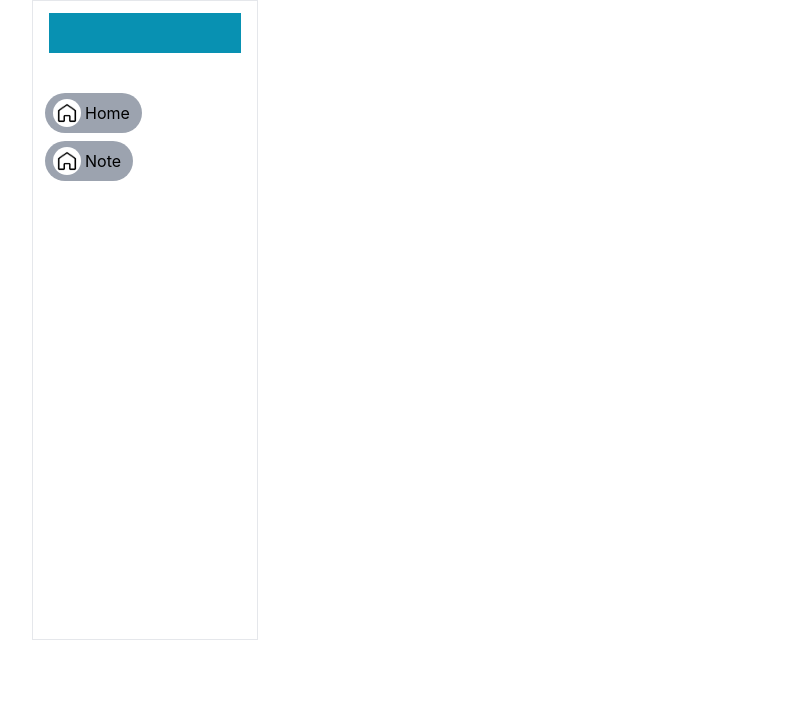
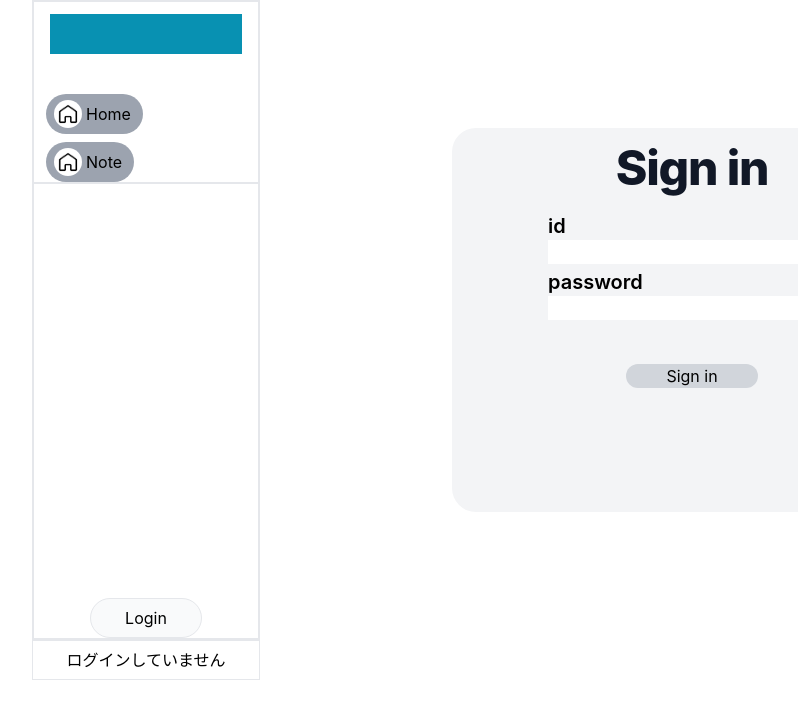
Before and after one commit to senntou/loose-leaf-front, a React (Create React App) app: page /login in a window 1280 px wide. Before the commit this address had no page. Shown: the top 718 px of the page, without its empty margins (8-806 px from the left). Built offline with nearby package versions, Linux system fonts and the light colour scheme; no server answers.

Commit message:
feat: ログイン機能の実装
ログイン・ログアウトボタンの設置
ログインフォームの実装
ユーザーIDをContextにより共有

```diff
--- a/src/App.tsx
+++ b/src/App.tsx
@@ -3,15 +3,18 @@ import './App.css';
 import { MainContent } from './components/MainContent';
 import { SideBarContainer } from './components/Side/SideBarContainer';
 import { Spacer } from './components/Spacer';
+import { UserIdContextProvider } from './context/UserIdContext';
 
 function App() {
 
   return (
     <div className="App flex justify-center">
       <BrowserRouter>
-        <SideBarContainer/>
-        <MainContent/>
-        <Spacer/>
+        <UserIdContextProvider>
+          <SideBarContainer/>
+          <MainContent/>
+          <Spacer/>
+        </UserIdContextProvider>
       </BrowserRouter>
     </div>
   );
--- /dev/null
+++ b/src/components/Auth/LoginView.tsx
@@ -0,0 +1,91 @@
+import React, { FormEventHandler, useContext, useState } from "react";
+import { UserIdContext } from "../../context/UserIdContext";
+import { useNavigate } from "react-router-dom";
+
+type InputType = {
+    id:string,
+    password:string
+}
+type MyInputPropsType = {
+    values:InputType,
+    setValues: React.Dispatch<React.SetStateAction<InputType>>
+    content: 'id' | 'password'
+}
+
+export const MyInput = (props : MyInputPropsType) => {
+
+    const handleInputChange = (e : React.ChangeEvent<HTMLInputElement>) => {
+        const target = e.target;
+
+        switch(props.content){
+            case "id":
+                props.setValues( (prev) => ({...prev, id:target.value}));
+                break;
+            case "password":
+                props.setValues( (prev) => ({...prev, password:target.value}));
+                break;
+        }
+    }
+
+    return (
+        <div className="flex flex-col items-start my-1">
+            <label className="font-semibold text-xl">{props.content}</label>
+            <input
+                className="w-[18rem]"
+                type="text"
+                value={props.values[props.content]}
+                onChange={handleInputChange}
+            ></input>
+        </div>
+    );
+}
+
+
+export const LoginView = () => {
+
+    const [values ,setValues] = useState<InputType>({id:"", password:""});
+    const context = useContext(UserIdContext);
+    const navigate = useNavigate();
+    if(context === undefined) return (<div/>);
+
+    const handleSubmit : FormEventHandler<HTMLFormElement> = (event) => {
+        event.preventDefault();
+        fetch("http://localhost:3000/auth/login",{
+            method: "POST",
+            headers: {
+                "Content-Type" : "application/json"
+            },
+            credentials: "include",
+            body: JSON.stringify({id: values.id, password: values.password}),
+            redirect:"follow"
+        })
+        .then( (res) => {
+            console.log(res);
+            if(res.status === 200){
+                context.fetchUserId();
+                navigate("/");
+            }
+        });
+    }
+
+    return (
+        <div className="flex justify-center py-32 h-full w-full">
+            <div className="flex flex-col justify-start h-[24rem] w-[30rem] items-center bg-gray-100 rounded-3xl">
+
+                <h1 className="my-4 text-5xl font-extrabold leading-none tracking-tight text-gray-900">
+                    Sign in
+                </h1>
+
+                <form onSubmit={handleSubmit}>
+                    <MyInput values={values} setValues={setValues} content="id" />
+                    <MyInput values={values} setValues={setValues} content="password" />
+                    <button
+                        className="my-10 px-10 bg-gray-300 hover:bg-gray-400 rounded-xl"
+                        type="submit"
+                    >Sign in</button>
+                </form>
+
+            </div>
+        </div>
+    );
+}
--- a/src/components/MainContent.tsx
+++ b/src/components/MainContent.tsx
@@ -1,14 +1,16 @@
 import { Route, Routes } from "react-router-dom";
 import { NoteListPage } from "./NoteList/NoteListPage";
-import { NoteView } from "./NoteView";
+import { NoteViewContainer } from "./NoteViewer/NoteViewContainer";
+import { LoginView } from "./Auth/LoginView";
 
 export const MainContent = () => {
 
     return (
-        <div className="w-[54rem]">
+        <div className="w-[54rem] min-w-[54rem]">
             <Routes>
                 <Route path="/" element={<NoteListPage/>}/>
-                <Route path="/note/:noteId" element={<NoteView/>}/>
+                <Route path="/note/:noteId" element={<NoteViewContainer/>}/>
+                <Route path="/login" element={<LoginView/>}/>
             </Routes>
         </div>
     );
--- a/src/components/NoteList/NotePanel.tsx
+++ b/src/components/NoteList/NotePanel.tsx
@@ -35,7 +35,7 @@ export const NotePanel = (props: {file : NoteType}) => {
     }
 
     return (
-        <div className="flex h-48 w-full p-2 bg-white hover:bg-gray-50 rounded-2xl shadow-2xl" onClick={changeToNoteView}>
+        <button className="flex h-48 w-full p-2 bg-white hover:bg-gray-50 rounded-2xl shadow-2xl" onClick={changeToNoteView}>
             <Icon/>
             <div className="flex flex-col mx-5">
                 <Title>
@@ -45,6 +45,6 @@ export const NotePanel = (props: {file : NoteType}) => {
                     {props.file.comment}
                 </Comment>
             </div>
-        </div>
+        </button>
     );
 }
--- /dev/null
+++ b/src/components/NoteViewer/NoteView.tsx
@@ -0,0 +1,12 @@
+import { useParams } from "react-router-dom";
+
+export const NoteView = () => {
+    const {noteId} = useParams();
+    const noteURL = "http://localhost:3000/pdf/" + noteId;
+
+    return (
+        <div className="flex justify-center">
+            <iframe className="w-[50rem] h-screen" title={"note-" + noteId} src={noteURL} />
+        </div>
+    );
+}
--- a/src/components/NoteView.tsx
+++ b/src/components/NoteViewer/NoteViewContainer.tsx
@@ -1,15 +1,14 @@
 import { useEffect, useState } from "react";
-import { NoteType } from "./types/MainContentTypes";
+import { NoteType } from "../types/MainContentTypes";
 import { useParams } from "react-router-dom";
+import { NoteView } from "./NoteView";
 
-export const NoteView = () => {
+export const NoteViewContainer = () => {
 
     const [file, setFile] = useState<NoteType | null>(null);
     const {noteId} = useParams();
 
     useEffect(() => {
-        console.log('note id is below')
-        console.log(noteId);
         fetch('http://localhost:3000/api/?fileId=' + noteId)
         .then( (res) => res.json() )
         .then( (json) => {
@@ -18,9 +17,9 @@ export const NoteView = () => {
     },[]);
 
     return (
-        <div className="h-full w-full bg-gray-300">
-            <h1>hello worlds</h1>
-            <p>{file && file.id}</p>
+        <div className="flex flex-col justify-center h-full w-full bg-gray-300">
+            <p>{file && file.title}</p>
+            <NoteView/>
         </div>
     );
 }
--- /dev/null
+++ b/src/components/Side/Main/SideBar.tsx
@@ -0,0 +1,11 @@
+import { SideAuthMenu } from "../SideAuthMenu";
+import { SideMainMenu } from "./SideMainMenu";
+
+export const SideBar = () => {
+    return (
+        <div className="flex flex-col h-4/5 w-full items-center border">
+            <SideMainMenu/>
+            <SideAuthMenu/>
+        </div>
+    );
+}
--- a/src/components/Side/SideBar.tsx
+++ b/src/components/Side/Main/SideMainMenu.tsx
@@ -8,17 +8,17 @@ const SideButton = (props : {children:string, path:string} ) => {
         navigate(props.path);
     }
     return (
-        <div className="flex h-10 p-3 ml-3 space-x-1 bg-gray-400 hover:bg-gray-700 rounded-full items-center" onClick={changeMainContent}>
+        <button className="flex h-10 p-3 ml-3 space-x-1 bg-gray-400 hover:bg-gray-700 rounded-full items-center" onClick={changeMainContent}>
             <img className="max-h-7 rounded-full -ml-1" src="/imgs/home.jpg" alt="home" />
             <h3 className="text-base ">{props.children}</h3>
-        </div>
+        </button>
     );
 }
 
-export const SideBar = () => {
+export const SideMainMenu = () => {
 
     return (
-        <div className="flex flex-col h-4/5 w-full items-center border">
+        <div className="flex flex-col w-full items-center border">
 
             <div>
                 <div className="flex w-[12rem] h-10 mt-3 mb-10 bg-cyan-600"/>
--- /dev/null
+++ b/src/components/Side/SideAuthMenu.tsx
@@ -0,0 +1,52 @@
+import { useContext } from "react";
+import { useNavigate } from "react-router-dom";
+import { UserIdContext } from "../../context/UserIdContext";
+
+const classNames = "flex justify-center h-10 w-[7rem] items-center bg-gray-50 border rounded-3xl hover:bg-gray-200"
+
+const LoginButton = () => {
+
+    const navigate = useNavigate();
+
+    const navigateToLoginPage = () => {
+        navigate("/login");
+    }
+
+    return (
+        <button className={classNames} onClick={navigateToLoginPage}>
+            <p> Login </p>
+        </button>
+    );
+}
+const LogoutButton = () => {
+
+    const context = useContext(UserIdContext);
+    if(context === undefined) return (<div/>);
+
+    const logout = () => {
+        fetch("http://localhost:3000/auth/logout", {
+            method:"POST",
+            credentials:"include",
+        }).then(() => {
+            context.fetchUserId();
+        });
+    }
+
+    return (
+        <button className={classNames} onClick={logout}>
+            <p> Logout </p>
+        </button>
+    );
+}
+
+export const SideAuthMenu = () => {
+
+    const context = useContext(UserIdContext);
+    if(context === undefined) return (<div/>);
+
+    return (
+        <div className="flex flex-col justify-end h-full w-full items-center border">
+            { context.userId === null ? <LoginButton/> : <LogoutButton/>}
+        </div>
+    );
+}
--- a/src/components/Side/SideBarContainer.tsx
+++ b/src/components/Side/SideBarContainer.tsx
@@ -1,9 +1,11 @@
-import { SideBar } from "./SideBar";
+import { SideBar } from "./Main/SideBar";
+import { UserSessionView } from "./UserSessionView";
 
 export const SideBarContainer = () => {
     return (
         <div className="h-screen w-[18rem] pl-10">
             <SideBar/>
+            <UserSessionView/>
         </div>
     );
 }
--- /dev/null
+++ b/src/components/Side/UserSessionView.tsx
@@ -0,0 +1,18 @@
+import { useContext, useEffect, useState } from "react";
+import { UserIdContext } from "../../context/UserIdContext";
+
+export const UserSessionView = () => {
+
+    const context = useContext(UserIdContext);
+    const [id, setId] = useState<string>("ログインしていません");
+    useEffect( () => {
+        if(context !== undefined && context.userId !== null) setId(context.userId);
+        else setId("ログインしていません");
+    }, [context]);
+
+    return (
+        <div className="flex bottom-0 h-10 w-full border">
+            <p className="m-auto">{id}</p>
+        </div>
+    );
+}
--- /dev/null
+++ b/src/context/UserIdContext.tsx
@@ -0,0 +1,37 @@
+import { ReactNode, createContext, useEffect, useState } from "react";
+
+type UserIdContextType = {
+    userId : string | null,
+    fetchUserId : Function;
+}
+
+export const UserIdContext = createContext<UserIdContextType | undefined>(undefined);
+
+export const UserIdContextProvider = (props : {children:ReactNode}) => {
+
+    const [userId, setUserId] = useState<string  | null>(null);
+
+    const fetchUserId = () => {
+        fetch("http://localhost:3000/auth/session",{
+            method:"GET",
+            credentials:"include"
+        })
+        .then( (res) => res.json())
+        .then( (json) => {
+            console.log(json);
+            if(json.id !== undefined) setUserId(json.id);
+            else setUserId(null);
+        });
+    }
+
+    useEffect(() => {
+          fetchUserId();
+    },[]);
+
+    return (
+        <UserIdContext.Provider value={{userId,fetchUserId}}>
+            {props.children}
+        </UserIdContext.Provider>
+
+    );
+}
```
